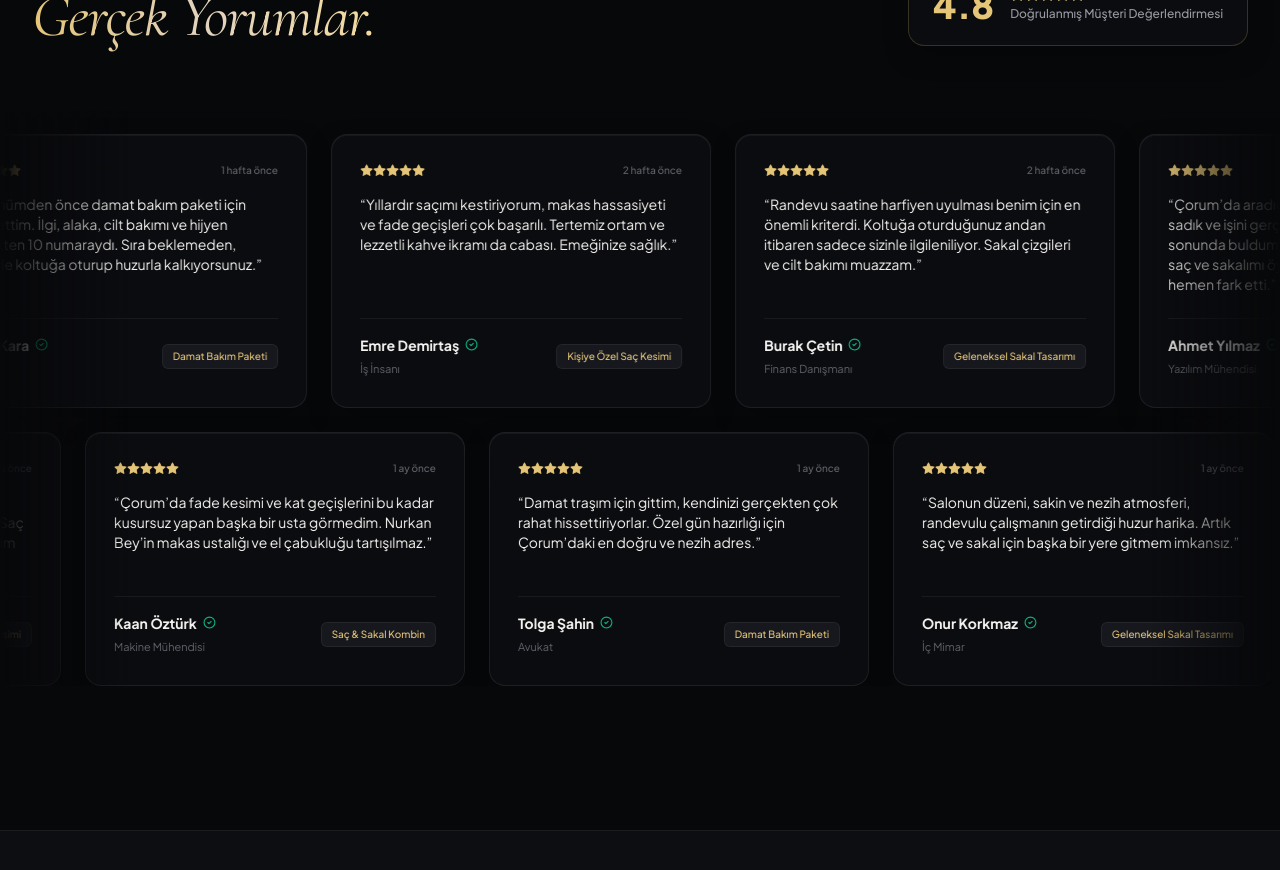
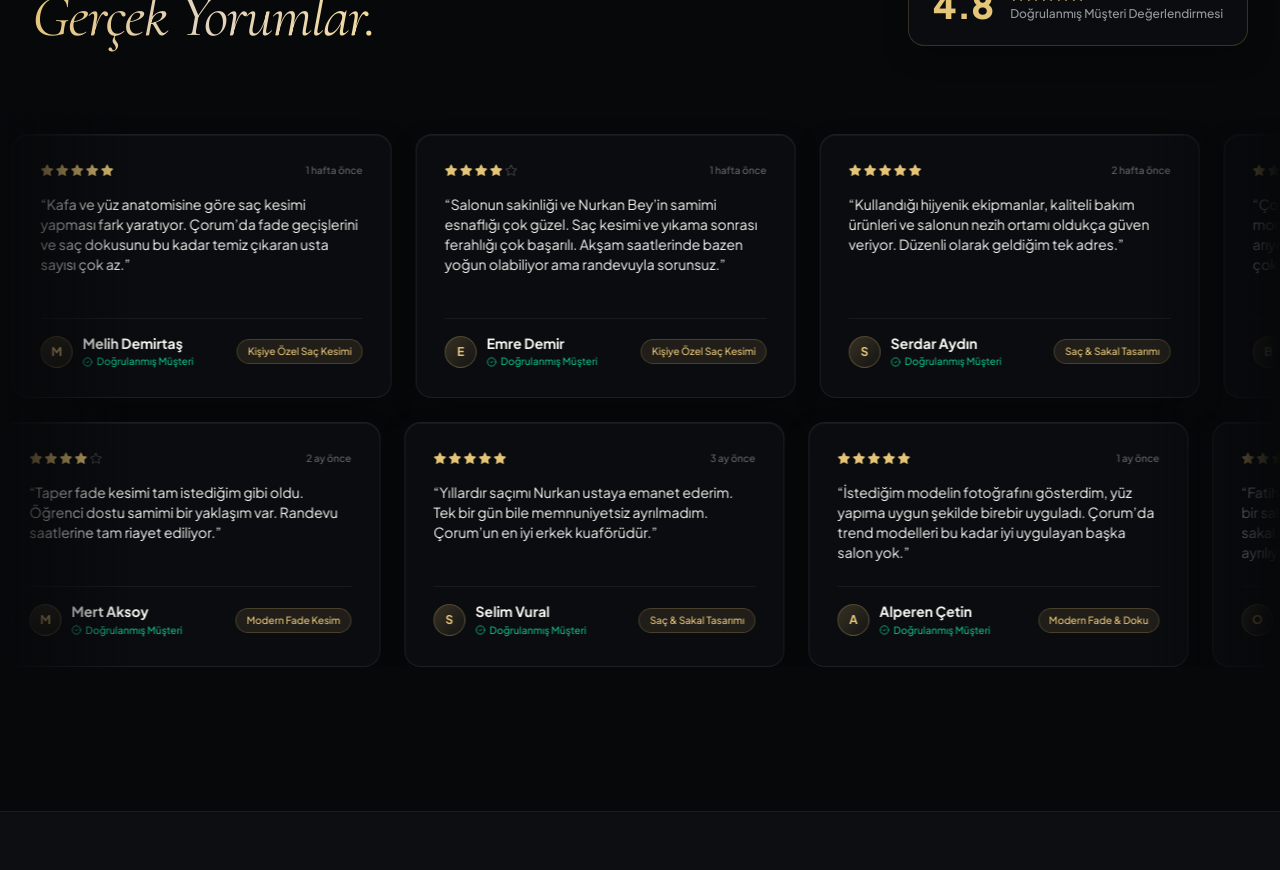
Before and after one commit to MustafaBerkAydogduu/Berber, a React (Vite) app: page / in a window 1280 px wide. Shown: the part 5340-6210 px from the top of the page. Built offline with nearby package versions, Linux system fonts and the light colour scheme.

Commit message:
feat(testimonials): remove roles, add verified customer badges and expand to 20 organic reviews

```diff
--- a/src/sections/Testimonials.jsx
+++ b/src/sections/Testimonials.jsx
@@ -5,74 +5,150 @@ import { Star, CheckCircle2, MessageSquare, Quote } from 'lucide-react';
 const REVIEWS = [
   {
     name: 'Ahmet Yılmaz',
-    role: 'Yazılım Mühendisi',
-    date: '2 gün önce',
+    date: '3 gün önce',
     rating: 5,
-    comment: 'Çorum’da aradığım o modern, randevusuna sadık ve işini gerçekten sanat gibi yapan kuaförü sonunda buldum. Nurkan Bey yüz hatlarıma göre saç ve sakalımı öyle bir ayarladı ki çevremdekiler hemen fark etti.',
-    service: 'Saç & Sakal Kombin',
+    comment: 'Yoğun duruşma takvimimde randevu saatine harfiyen uyulması benim için en önemli kriterdi. Nurkan Bey hem çok dakik hem de makas işçiliği gerçekten çok başarılı.',
+    service: 'Saç & Sakal Tasarımı',
   },
   {
-    name: 'Murat Kara',
-    role: 'Mimar',
+    name: 'Mustafa Çakır',
+    date: '5 gün önce',
+    rating: 5,
+    comment: 'Yıllardır çarşıda esnafım, vaktim kısıtlı olduğu için randevu sistemi büyük kolaylık. Sıra beklemeden girip tıraşımı oluyorum. Sakal tıraşındaki özen ve elinin hafifliği 10 numara.',
+    service: 'Geleneksel Sakal Tasarımı',
+  },
+  {
+    name: 'Melih Demirtaş',
     date: '1 hafta önce',
     rating: 5,
-    comment: 'Düğünümden önce damat bakım paketi için tercih ettim. İlgi, alaka, cilt bakımı ve hijyen gerçekten 10 numaraydı. Sıra beklemeden, vaktinde koltuğa oturup huzurla kalkıyorsunuz.',
-    service: 'Damat Bakım Paketi',
-  },
-  {
-    name: 'Emre Demirtaş',
-    role: 'İş İnsanı',
-    date: '2 hafta önce',
-    rating: 5,
-    comment: 'Yıllardır saçımı kestiriyorum, makas hassasiyeti ve fade geçişleri çok başarılı. Tertemiz ortam ve lezzetli kahve ikramı da cabası. Emeğinize sağlık.',
+    comment: 'Kafa ve yüz anatomisine göre saç kesimi yapması fark yaratıyor. Çorum’da fade geçişlerini ve saç dokusunu bu kadar temiz çıkaran usta sayısı çok az.',
     service: 'Kişiye Özel Saç Kesimi',
   },
   {
-    name: 'Burak Çetin',
-    role: 'Finans Danışmanı',
+    name: 'Emre Demir',
+    date: '1 hafta önce',
+    rating: 4,
+    comment: 'Salonun sakinliği ve Nurkan Bey’in samimi esnaflığı çok güzel. Saç kesimi ve yıkama sonrası ferahlığı çok başarılı. Akşam saatlerinde bazen yoğun olabiliyor ama randevuyla sorunsuz.',
+    service: 'Kişiye Özel Saç Kesimi',
+  },
+  {
+    name: 'Serdar Aydın',
     date: '2 hafta önce',
     rating: 5,
-    comment: 'Randevu saatine harfiyen uyulması benim için en önemli kriterdi. Koltuğa oturduğunuz andan itibaren sadece sizinle ilgileniliyor. Sakal çizgileri ve cilt bakımı muazzam.',
+    comment: 'Kullandığı hijyenik ekipmanlar, kaliteli bakım ürünleri ve salonun nezih ortamı oldukça güven veriyor. Düzenli olarak geldiğim tek adres.',
+    service: 'Saç & Sakal Tasarımı',
+  },
+  {
+    name: 'Burak Öztürk',
+    date: '2 hafta önce',
+    rating: 5,
+    comment: 'Çorum’a üniversite için geldim, genç tarzı ve modern saç modellerini çok iyi anlayan bir berber arıyordum. Arkadaş tavsiyesiyle geldim, kesinlikle çok başarılı.',
+    service: 'Modern Fade Kesim',
+  },
+  {
+    name: 'Volkan Kurt',
+    date: '3 hafta önce',
+    rating: 5,
+    comment: 'Hijyen ve salon düzeni konusunda çok hassas biriyim. Makasların dezenfeksiyonu, tek kullanımlık ürünler ve ortamın ferahlığı kusursuz. İşini severek yaptığı çok belli.',
+    service: 'Saç & Cilt Bakımı',
+  },
+  {
+    name: 'Kaan Şahin',
+    date: '3 hafta önce',
+    rating: 5,
+    comment: 'Düğünüm öncesi damat tıraşı için tercih etmiştim. Gösterilen ilgi, yüz bakımı ve saç tasarımı tam istediğim gibi oldu. Özel günler için Çorum’daki en doğru adres.',
+    service: 'Özel Damat Paketi',
+  },
+  {
+    name: 'Yasin Polat',
+    date: '1 ay önce',
+    rating: 4,
+    comment: 'Randevuyu WhatsApp’tan kolayca alıp vaktinde koltuğa oturabilmek harika bir konfor. Fade kesimi ve sakal hatları çok net. Randevusuz giderseniz sıra olabilir, kesinlikle randevu alıp gidin.',
+    service: 'Kişiye Özel Saç Kesimi',
+  },
+  {
+    name: 'Hakan Koç',
+    date: '1 ay önce',
+    rating: 5,
+    comment: 'Sakin bir ortamda kaliteli hizmet alıyorsunuz. Sakal hatlarının simetrisi ve ustura hassasiyeti tam kıvamında. Elinize sağlık usta.',
     service: 'Geleneksel Sakal Tasarımı',
   },
   {
-    name: 'Dr. Serdar Aydın',
-    role: 'Doktor',
-    date: '3 hafta önce',
+    name: 'Alperen Çetin',
+    date: '1 ay önce',
     rating: 5,
-    comment: 'Hijyen standartları, kullanılan ekipmanlar ve kaliteli bakım ürünleri gerçekten çok başarılı. Saç yapısına göre verdiği tavsiyeler sayesinde stilim tamamen oturdu.',
+    comment: 'İstediğim modelin fotoğrafını gösterdim, yüz yapıma uygun şekilde birebir uyguladı. Çorum’da trend modelleri bu kadar iyi uygulayan başka salon yok.',
+    service: 'Modern Fade & Doku',
+  },
+  {
+    name: 'Onur Yıldız',
+    date: '1 ay önce',
+    rating: 5,
+    comment: 'Fatih Caddesi’nde böyle temiz ve profesyonel bir salonun olması büyük avantaj. Hem saç hem sakal kesiminden her seferinde çok memnun ayrılıyorum.',
+    service: 'Saç & Sakal Tasarımı',
+  },
+  {
+    name: 'Süleyman Kaya',
+    date: '1 ay önce',
+    rating: 4,
+    comment: 'İş çıkışı uğradım, ilgi ve alaka çok iyi. Saç yıkama ve fön işlemi gayet özenli yapıldı. Cadde üstü bazen park yoğun olabiliyor ama ustalık 10 numara.',
+    service: 'Saç Kesimi & Yıkama',
+  },
+  {
+    name: 'Barış Güler',
+    date: '1 ay önce',
+    rating: 5,
+    comment: 'Spor sonrası ferahlatıcı saç ve sakal bakımı için geliyorum. Cilt ürünleri çok kaliteli, tahriş sıfır. Nurkan Bey’in enerjisi ve titizliği takdire şayan.',
+    service: 'Saç & Sakal Tasarımı',
+  },
+  {
+    name: 'Tolga Doğan',
+    date: '2 ay önce',
+    rating: 5,
+    comment: 'Sürekli seyahat eden biriyim, Türkiye’nin birçok yerinde berbere gittim ama buradaki makas işçiliği ve samimiyet gerçekten üst seviyede.',
     service: 'Kişiye Özel Saç Kesimi',
   },
   {
-    name: 'Kaan Öztürk',
-    role: 'Makine Mühendisi',
-    date: '1 ay önce',
-    rating: 5,
-    comment: 'Çorum’da fade kesimi ve kat geçişlerini bu kadar kusursuz yapan başka bir usta görmedim. Nurkan Bey’in makas ustalığı ve el çabukluğu tartışılmaz.',
-    service: 'Saç & Sakal Kombin',
+    name: 'Oğuzhan Çelik',
+    date: '2 ay önce',
+    rating: 4,
+    comment: 'Müşteriyle iletişim ve stil tavsiyeleri çok profesyonel. İstediğim sakal modelini tam tarif ettiğim gibi yaptı. Hafta sonu randevularını önceden almakta fayda var.',
+    service: 'Geleneksel Sakal Tasarımı',
   },
   {
-    name: 'Tolga Şahin',
-    role: 'Avukat',
-    date: '1 ay önce',
+    name: 'Cem Arslan',
+    date: '2 ay önce',
     rating: 5,
-    comment: 'Damat traşım için gittim, kendinizi gerçekten çok rahat hissettiriyorlar. Özel gün hazırlığı için Çorum’daki en doğru ve nezih adres.',
-    service: 'Damat Bakım Paketi',
+    comment: 'Modern berberlik anlayışını Çorum’a kazandıran çok nezih bir mekan. Kahve ikramından sohbetine kadar her şey birinci sınıf.',
+    service: 'Saç & Sakal Tasarımı',
   },
   {
-    name: 'Onur Korkmaz',
-    role: 'İç Mimar',
-    date: '1 ay önce',
+    name: 'Fatih Şen',
+    date: '2 ay önce',
     rating: 5,
-    comment: 'Salonun düzeni, sakin ve nezih atmosferi, randevulu çalışmanın getirdiği huzur harika. Artık saç ve sakal için başka bir yere gitmem imkansız.',
-    service: 'Geleneksel Sakal Tasarımı',
+    comment: 'El pratikliği ve makas geçişleri harika. Saçı hiç çekiştirmeden çok rahat bir tıraş deneyimi yaşatıyor. Gönül rahatlığıyla tavsiye ederim.',
+    service: 'Kişiye Özel Saç Kesimi',
+  },
+  {
+    name: 'Mert Aksoy',
+    date: '2 ay önce',
+    rating: 4,
+    comment: 'Taper fade kesimi tam istediğim gibi oldu. Öğrenci dostu samimi bir yaklaşım var. Randevu saatlerine tam riayet ediliyor.',
+    service: 'Modern Fade Kesim',
+  },
+  {
+    name: 'Selim Vural',
+    date: '3 ay önce',
+    rating: 5,
+    comment: 'Yıllardır saçımı Nurkan ustaya emanet ederim. Tek bir gün bile memnuniyetsiz ayrılmadım. Çorum’un en iyi erkek kuaförüdür.',
+    service: 'Saç & Sakal Tasarımı',
   },
 ];
 
 export default function Testimonials() {
-  // Duplicate for seamless infinite loop
-  const marqueeReviewsRow1 = [...REVIEWS.slice(0, 4), ...REVIEWS.slice(0, 4), ...REVIEWS.slice(0, 4)];
-  const marqueeReviewsRow2 = [...REVIEWS.slice(4, 8), ...REVIEWS.slice(4, 8), ...REVIEWS.slice(4, 8)];
+  // 10 in Row 1, 10 in Row 2 (seamless infinite marquee)
+  const marqueeReviewsRow1 = [...REVIEWS.slice(0, 10), ...REVIEWS.slice(0, 10)];
+  const marqueeReviewsRow2 = [...REVIEWS.slice(10, 20), ...REVIEWS.slice(10, 20)];
 
   return (
     <section id="testimonials" className="py-20 sm:py-28 lg:py-36 bg-noir-950 relative overflow-hidden border-t border-white/[0.04]">
@@ -97,7 +173,7 @@ export default function Testimonials() {
             </h2>
           </div>
 
-          {/* Rating Summary Card (Cleaned without Google text) */}
+          {/* Rating Summary Card */}
           <div className="surface-card p-5 px-6 flex items-center gap-4 border-amber/20 bg-noir-900/90 shrink-0">
             <div className="text-3xl sm:text-4xl font-extrabold text-amber font-sans">
               4.8
@@ -133,9 +209,14 @@ export default function Testimonials() {
             >
               <div>
                 <div className="flex items-center justify-between gap-2 mb-4">
-                  <div className="flex text-amber">
-                    {[...Array(r.rating)].map((_, i) => (
-                      <Star key={i} size={13} fill="currentColor" />
+                  <div className="flex items-center gap-0.5 text-amber">
+                    {[...Array(5)].map((_, i) => (
+                      <Star
+                        key={i}
+                        size={13}
+                        fill={i < r.rating ? "currentColor" : "none"}
+                        className={i < r.rating ? "text-amber" : "text-white/20"}
+                      />
                     ))}
                   </div>
                   <span className="text-[10px] text-slate-dark font-medium">
@@ -148,18 +229,22 @@ export default function Testimonials() {
                 </p>
               </div>
 
-              <div className="pt-4 border-t border-white/[0.06] flex items-center justify-between gap-3">
+              <div className="pt-4 border-t border-white/[0.06] flex items-center justify-between">
+                <div className="flex items-center gap-2.5">
+                  <div className="w-8 h-8 rounded-full bg-gradient-to-br from-amber/20 to-amber/5 border border-amber/25 flex items-center justify-center text-amber font-bold text-xs shrink-0">
+                    {r.name.charAt(0)}
+                  </div>
                   <div>
-                  <h4 className="font-sans font-bold text-xs sm:text-sm text-alabaster flex items-center gap-1.5">
+                    <h4 className="font-sans font-bold text-sm text-alabaster leading-tight">
                       {r.name}
-                    <CheckCircle2 size={13} className="text-emerald shrink-0" />
                     </h4>
-                  <span className="text-[11px] text-slate-dark">
-                    {r.role}
+                    <span className="text-[10px] text-emerald flex items-center gap-1 mt-0.5 font-medium">
+                      <CheckCircle2 size={10} /> Doğrulanmış Müşteri
                     </span>
                   </div>
+                </div>
 
-                <span className="px-2.5 py-1 rounded-md bg-noir-800 text-[10px] text-amber font-medium border border-white/[0.06]">
+                <span className="text-[10px] font-medium text-amber bg-amber/10 border border-amber/20 px-2.5 py-1 rounded-full whitespace-nowrap">
                   {r.service}
                 </span>
               </div>
@@ -167,7 +252,7 @@ export default function Testimonials() {
           ))}
         </div>
 
-        {/* Row 2: Sliding Right (Reverse, Pause on hover) */}
+        {/* Row 2: Sliding Right (Pause on hover) */}
         <div className="flex gap-6 w-max animate-marquee-reverse hover:[animation-play-state:paused] cursor-grab active:cursor-grabbing">
           {marqueeReviewsRow2.map((r, idx) => (
             <div
@@ -176,9 +261,14 @@ export default function Testimonials() {
             >
               <div>
                 <div className="flex items-center justify-between gap-2 mb-4">
-                  <div className="flex text-amber">
-                    {[...Array(r.rating)].map((_, i) => (
-                      <Star key={i} size={13} fill="currentColor" />
+                  <div className="flex items-center gap-0.5 text-amber">
+                    {[...Array(5)].map((_, i) => (
+                      <Star
+                        key={i}
+                        size={13}
+                        fill={i < r.rating ? "currentColor" : "none"}
+                        className={i < r.rating ? "text-amber" : "text-white/20"}
+                      />
                     ))}
                   </div>
                   <span className="text-[10px] text-slate-dark font-medium">
@@ -191,18 +281,22 @@ export default function Testimonials() {
                 </p>
               </div>
 
-              <div className="pt-4 border-t border-white/[0.06] flex items-center justify-between gap-3">
+              <div className="pt-4 border-t border-white/[0.06] flex items-center justify-between">
+                <div className="flex items-center gap-2.5">
+                  <div className="w-8 h-8 rounded-full bg-gradient-to-br from-amber/20 to-amber/5 border border-amber/25 flex items-center justify-center text-amber font-bold text-xs shrink-0">
+                    {r.name.charAt(0)}
+                  </div>
                   <div>
-                  <h4 className="font-sans font-bold text-xs sm:text-sm text-alabaster flex items-center gap-1.5">
+                    <h4 className="font-sans font-bold text-sm text-alabaster leading-tight">
                       {r.name}
-                    <CheckCircle2 size={13} className="text-emerald shrink-0" />
                     </h4>
-                  <span className="text-[11px] text-slate-dark">
-                    {r.role}
+                    <span className="text-[10px] text-emerald flex items-center gap-1 mt-0.5 font-medium">
+                      <CheckCircle2 size={10} /> Doğrulanmış Müşteri
                     </span>
                   </div>
+                </div>
 
-                <span className="px-2.5 py-1 rounded-md bg-noir-800 text-[10px] text-amber font-medium border border-white/[0.06]">
+                <span className="text-[10px] font-medium text-amber bg-amber/10 border border-amber/20 px-2.5 py-1 rounded-full whitespace-nowrap">
                   {r.service}
                 </span>
               </div>
```
Lines whose indentation alone changed are shown as unchanged.
